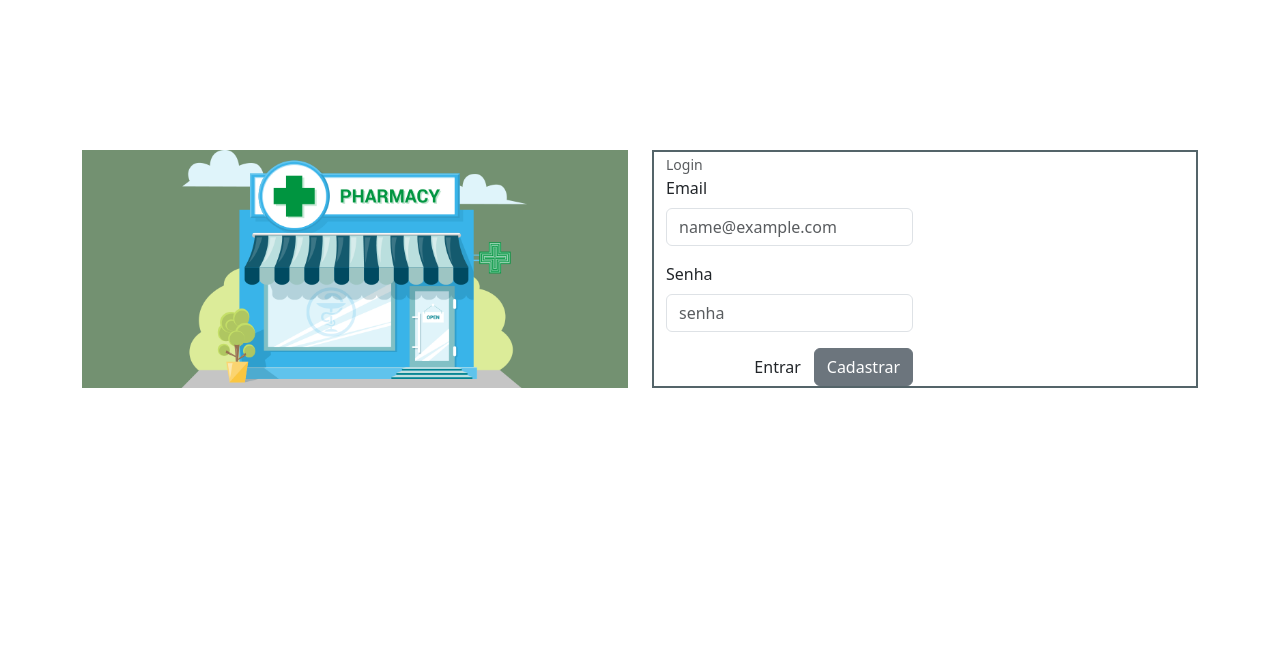
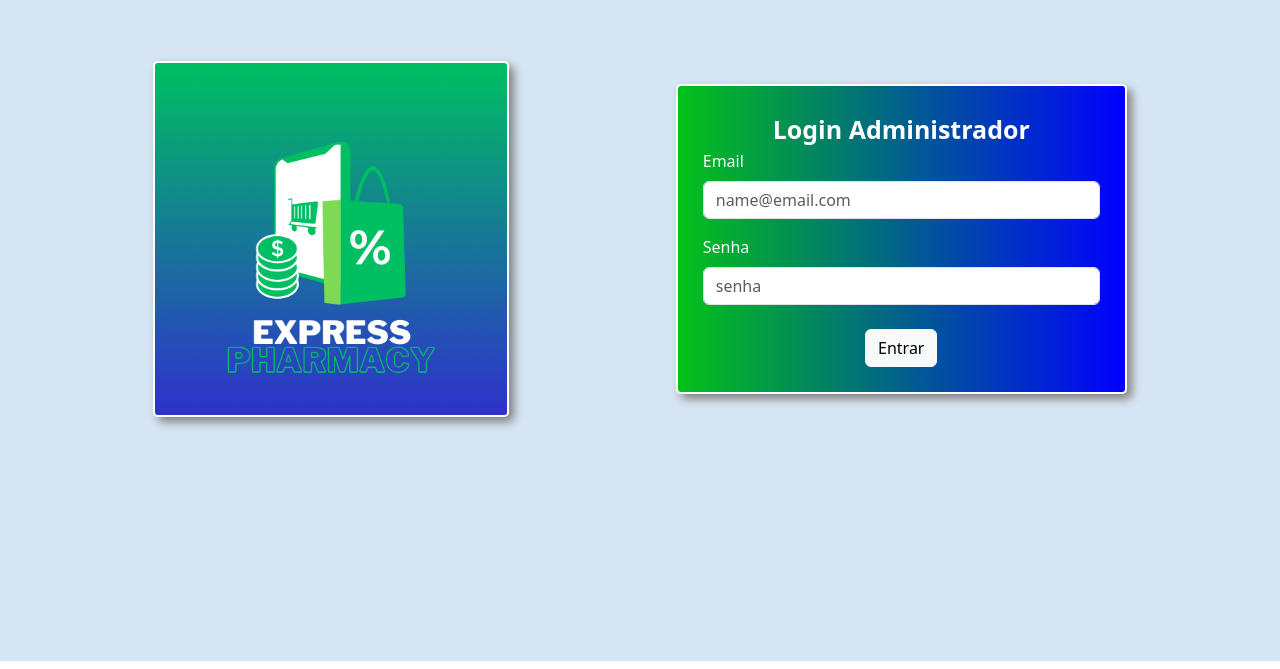
Before and after one commit to FullStack-Itaguacu/M3P-FrontEnd-Squad1, a React (Vite) app in the folder Admin/: page / in a window 1280 px wide. Shown: the part 131-800 px from the top of the page. Built offline with nearby package versions, Linux system fonts and the light colour scheme.

Commit message:
update css page login

```diff
--- /dev/null
+++ b/Admin/src/components/FormularioLogin/Formulario.module.css
@@ -0,0 +1,20 @@
+.loginForm {
+    background: linear-gradient(to right, rgb(3, 193, 25), blue);
+    border: 2px #ffffff solid;
+    border-radius: 5px;
+    padding: 25px 25px ;
+    box-shadow: 5px 5px 10px grey;
+    transition: 0,6s ease-in-out;
+}
+
+.loginForm:hover {
+    box-shadow: 10px 10px 15px grey;
+    transition: 0,6s ease-in-out;
+}
+
+.textTitle {
+    text-align: center;
+    font-size: 25px;
+    font-weight: 700;
+    color: white;
+}
--- a/Admin/src/components/FormularioLogin/FormularioLogin.jsx
+++ b/Admin/src/components/FormularioLogin/FormularioLogin.jsx
@@ -1,6 +1,7 @@
 import { useContexto } from "../../context/useContexto";
 
-import { Container, Button, Form, Row, Col } from "react-bootstrap";
+import { Container, Button, Form, Row, Col, Stack } from "react-bootstrap";
+import styles from "./Formulario.module.css"
 
 function FormularioLogin() {
   const { loginAadmin } = useContexto();
@@ -14,34 +15,34 @@ function FormularioLogin() {
   };
 
   return (
-    <Container style={{ border: "2px #546469 solid" }}>
-      <Row style={{ width: "100uvh" }}>
-        <Col md={6}>
-          <Form onSubmit={handleSubmit} style={{ width: "100uvh" }}>
-            <Form.Text>Login</Form.Text>
+    <Container className={styles.loginForm}>
+      <Row>
+        <Col>
+          <Form onSubmit={handleSubmit}>
+            <div className={styles.textTitle}>Login Administrador</div>
             <Form.Group className="mb-3" controlId="Login.email">
-              <Form.Label>Email </Form.Label>
+              <Form.Label className="text-light">Email</Form.Label>
               <Form.Control
                 type="email"
-                placeholder="name@example.com"
+                placeholder="name@email.com"
                 required
               />
             </Form.Group>
             <Form.Group className="mb-3" controlId="Login.senha">
-              <Form.Label> Senha</Form.Label>
+              <Form.Label className="text-light">Senha</Form.Label>
               <Form.Control type="password" placeholder="senha" required />
             </Form.Group>
-            <div className="d-flex justify-content-end">
-              <Button variant="primay" type="submit">
-                Entrar
-              </Button>
-              <Button
-                variant="secondary"
-                onClick={() => console.log("Mostrar cadastro")}
-              >
-                Cadastrar
-              </Button>
-            </div>
+            <Stack
+              className="d-flex justify-content-center"
+              direction="horizontal"
+              gap={2}
+            >
+              <div className="mt-2">
+                <Button variant="light" type="submit">
+                  Entrar
+                </Button>
+              </div>
+            </Stack>
           </Form>
         </Col>
       </Row>
--- a/Admin/src/pages/Login/Login.jsx
+++ b/Admin/src/pages/Login/Login.jsx
@@ -1,17 +1,21 @@
 import FormularioLogin from "../../components/FormularioLogin/FormularioLogin";
 import { Row, Col, Container, Image } from "react-bootstrap";
+import styles from "./Login.module.css";
+
 function Login() {
   return (
+    <div className={styles.loginStyle}>
     <Container className="justify-content-md-center">
-      <Row style={{ height: "100vh" }} className="align-items-center">
-        <Col md={6} className="mx-auto align-itens-center">
-          <Image src={"/LogoLoginExample.jpg"} fluid />
+      <Row style={{ height: "80vh" }} className="align-items-center">
+        <Col md={4} className="mx-auto align-itens-center">
+          <Image className={styles.imgStyle} src={"/logo.png"} fluid />
         </Col>
-        <Col md={6} className="mx-auto align-items-center">
+        <Col md={5} className="mx-auto align-items-center">
           <FormularioLogin  />
         </Col>
       </Row>
     </Container>
+    </div>
   );
 }
 
--- /dev/null
+++ b/Admin/src/pages/Login/Login.module.css
@@ -0,0 +1,17 @@
+.loginStyle {
+    background-color: rgb(214, 229, 243);
+    padding-bottom: 8%;
+    padding-top: 50px;
+}
+
+.imgStyle {
+    border-radius: 5px;
+    border: 2px #ffffff solid;
+    box-shadow: 5px 5px 10px grey;
+    transition: 0,6s ease-in-out;
+}
+
+.imgStyle:hover {
+    box-shadow: 10px 10px 15px grey;
+    transition: 0,6s ease-in-out;
+}
```
Also changed, not shown: Admin/public/LogoLoginExample.jpg (deleted), Admin/public/logo.png (added).
